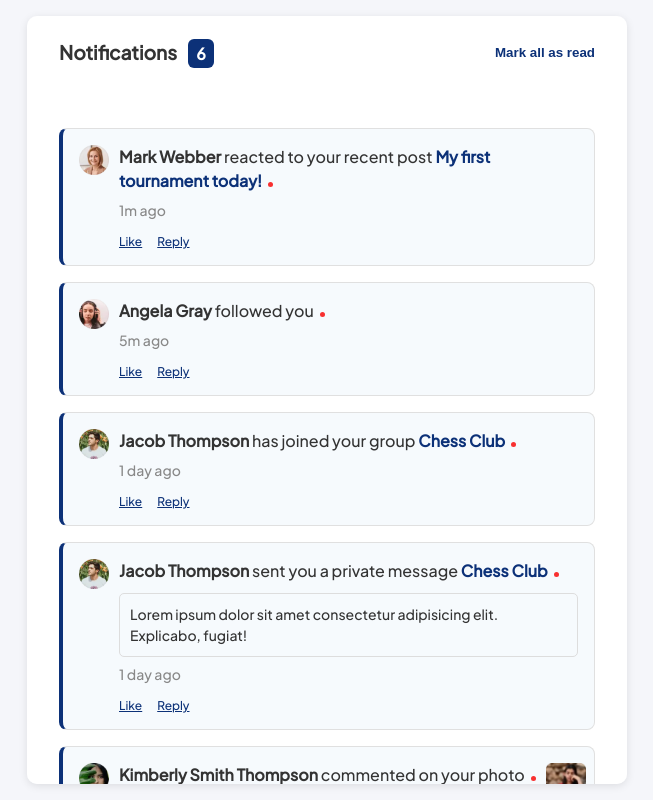
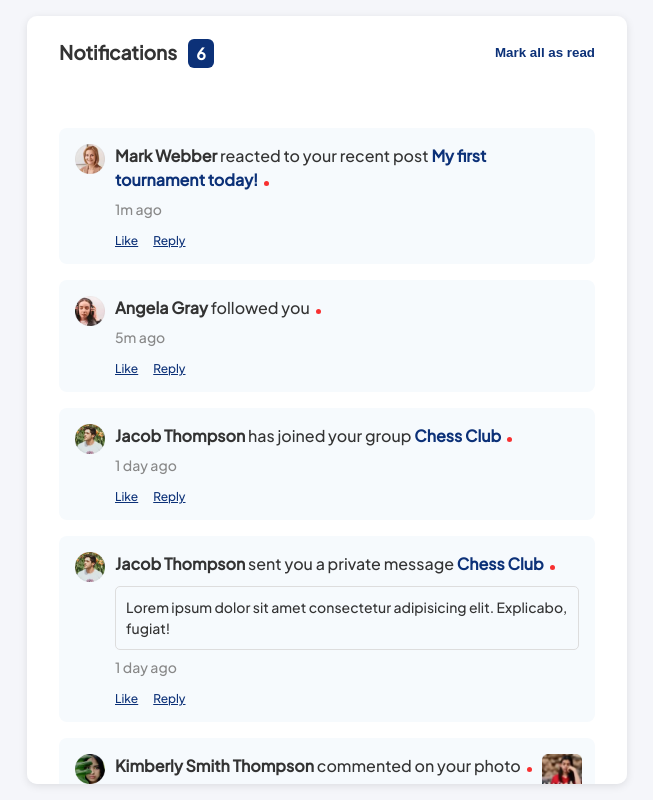
Before and after one commit to abdull65/Notification-page-frontend-mentor-, a plain HTML site: page index.html in a window 1280 px wide. Shown: the whole page, without its empty margins (313-966 px from the left). Drawn offline with Linux system fonts and the light colour scheme.

Commit message:
Update style.css

```diff
--- a/style/style.css
+++ b/style/style.css
@@ -90,13 +90,11 @@
     border-radius: 8px;
     padding: 1rem;
     margin-bottom: 1rem;
-    border: 1px solid #e0e0e0;
     transition: background-color 0.3s;
   }
 
   .notification.unread {
     background-color: #f6fafd;
-    border-left: 4px solid #0c3178;
   }
 
   .notification .avater-box  {
```
